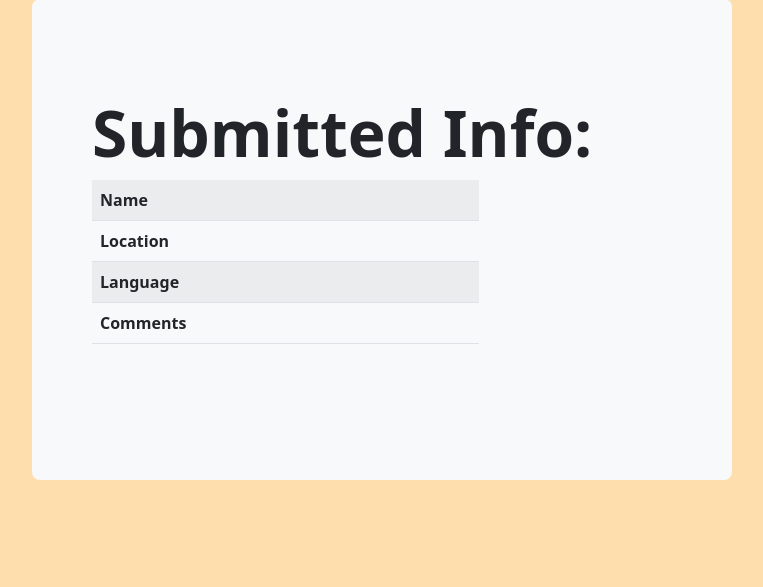
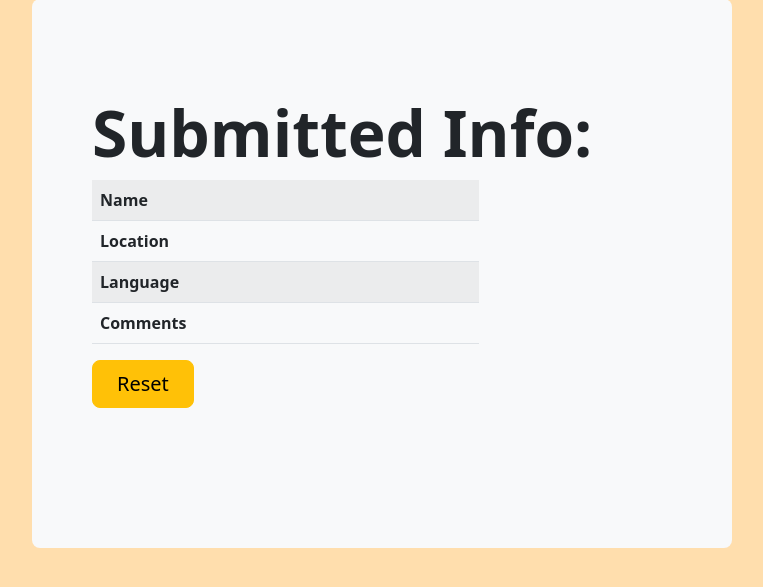
Before and after one commit to dreessen-n/dojo_survey, a Flask app: page /result in a window 1280 px wide. Shown: the part 41-628 px from the top of the page, without its empty margins (258-1021 px from the left). Run offline with Flask 2, Linux system fonts and the light colour scheme; lists and menus that the app fills with data are empty.

Commit message:
Add end of session button

```diff
--- a/templates/result.html
+++ b/templates/result.html
@@ -41,6 +41,9 @@
                             </tr>
                         </tbody>
                     </table>
+                    <div class="lc-block d-grid gap-2 d-sm-flex justify-content-sm-left">
+                        <a class="btn btn-primary btn-lg px-4 gap-3 btn-warning" href="/end_session" role="button">Reset</a>
+                    </div>
                 </div>
                 </div>
             </div>
```
